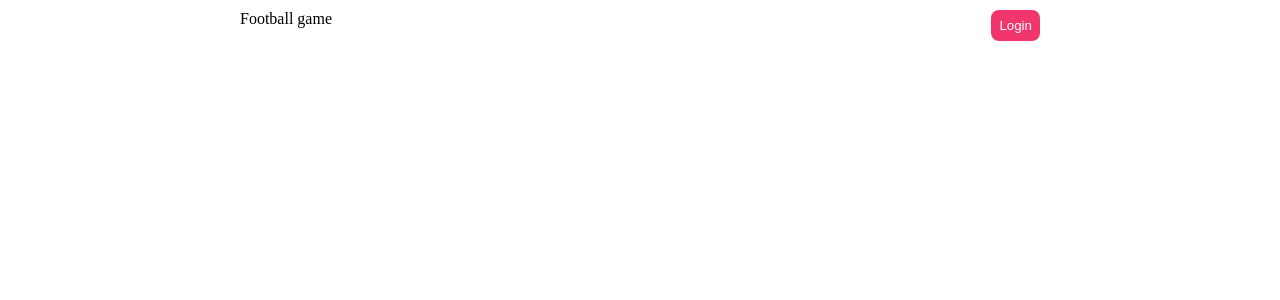
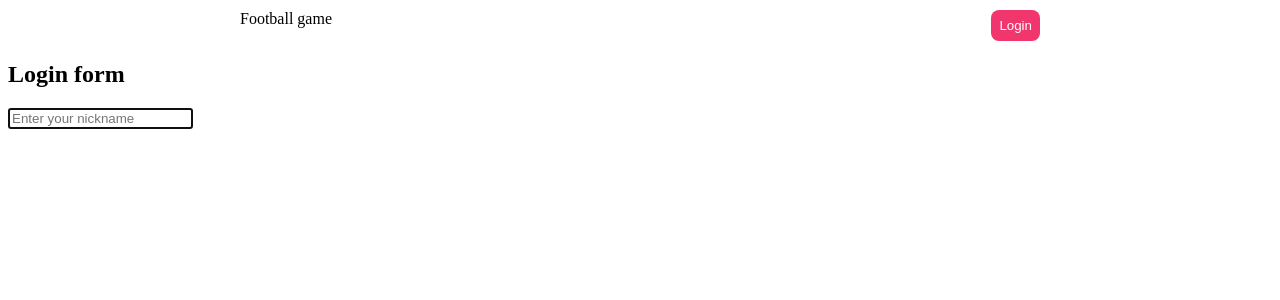
Before and after one commit to lipinskipawel/football-web, a React (Create React App) app: page /login in a window 1280 px wide. Before the commit this address had no page. Shown: the top 300 px of the page. Built offline with nearby package versions, Linux system fonts and the light colour scheme.

Commit message:
Create dedicated login page

```diff
--- a/src/App.js
+++ b/src/App.js
@@ -2,6 +2,7 @@ import { Routes, Route } from "react-router-dom";
 import GameFrame from "./game/GameFrame";
 import Navbar from "./Navbar";
 import Home from "./Home";
+import Login from "./Login";
 
 function App() {
   return (
@@ -10,6 +11,7 @@ function App() {
       <Routes>
         <Route path="/" element={<Home />} />
         <Route path="/game" element={<GameFrame />} />
+        <Route path="/login" element={<Login />} />
       </Routes>
     </div>
   );
--- /dev/null
+++ b/src/Login.js
@@ -0,0 +1,28 @@
+import { useState } from "react";
+import { useNavigate } from "react-router-dom";
+
+const Login = () => {
+  const [nickname, setNickname] = useState("");
+  const navigate = useNavigate();
+
+  const onKeyUp = (e) => {
+    e.preventDefault();
+    setNickname(e.target.value);
+    if (e.key === "Enter") {
+      navigate("/");
+    }
+  };
+
+  return (
+    <>
+      <h2>Login form</h2>
+      <input
+        placeholder={nickname || "Enter your nickname"}
+        onKeyUp={onKeyUp}
+        autoFocus
+      />
+    </>
+  );
+};
+
+export default Login;
```
